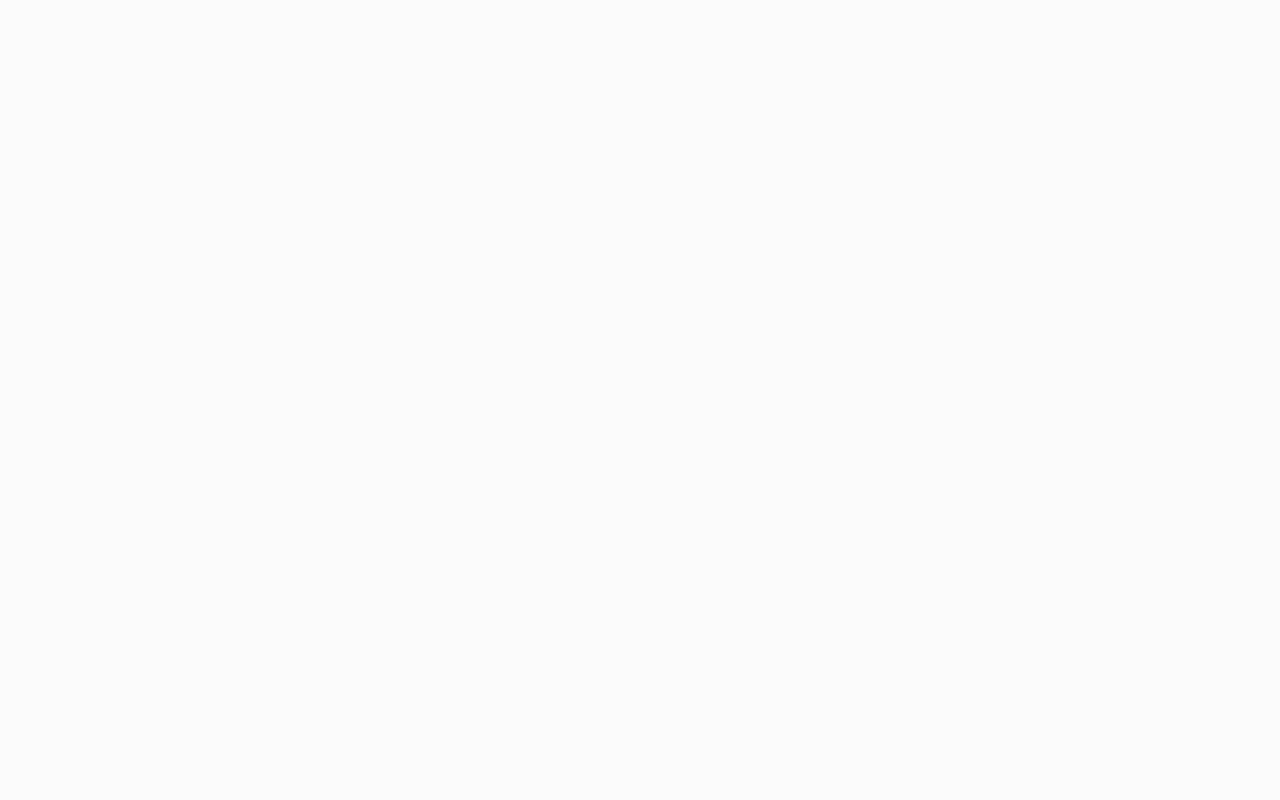
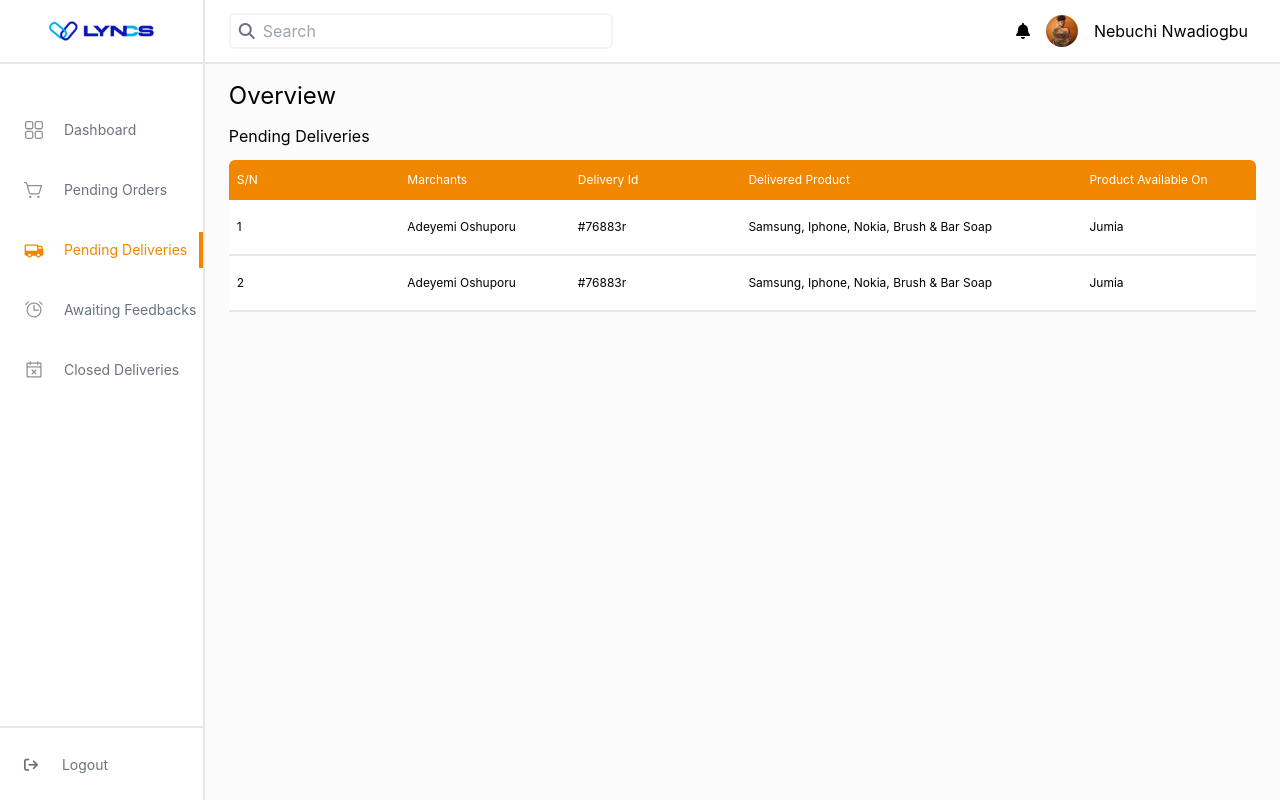
Before and after one commit to Peteru2/Lyncs-backend-designs, a React (Create React App) app: page /Pend-Deliveries in a window 1280 px wide. Before the commit this address had no page. Built offline with nearby package versions, Linux system fonts and the light colour scheme.

Commit message:
Pending Delivery Page added

```diff
--- a/src/App.js
+++ b/src/App.js
@@ -2,6 +2,7 @@
 import Dashboard from './Dashboard';
 // import Login from './Login';
 import PendOrder from './PendOrder';
+import PendDeliveries from './PendDeliveries';
 import { Route, Routes,  } from 'react-router-dom';
 import "./style.css"
 
@@ -13,7 +14,9 @@ function App() {
 
         {/* <Route path={'/'} element={<Login />} /> */}
         <Route path={'/'} element={<Dashboard />} />
-        <Route path={'/pending'} element={<PendOrder />} />
+        <Route path={'/Pending'} element={<PendOrder />} />
+        <Route path={'/Pend-Deliveries'} element={<PendDeliveries />} />
+
         {/* <Route path="/" element={navigate("/login")} /> */}
 
     </Routes>
--- /dev/null
+++ b/src/PendDeliveries.js
@@ -0,0 +1,73 @@
+import SideBar from "./SideBar";
+import Navbar from "./Navbar";
+
+const PendDeliveries = () => {
+    const pendDeliveriesList = [
+        {
+            sn: 1,
+            Marchants: "Adeyemi Oshuporu",
+            DeliveryId: "#76883r",
+            CreatedAt: "20/6/2023",
+            DeliveredProduct: "Samsung, Iphone, Nokia, Brush & Bar Soap",
+            ProductAvailableOn:"Jumia",
+
+
+        },
+        {
+            sn: 2,
+            Marchants: "Adeyemi Oshuporu",
+            DeliveryId: "#76883r",
+            CreatedAt: "20/6/2023",
+            DeliveredProduct: "Samsung, Iphone, Nokia, Brush & Bar Soap",
+            ProductAvailableOn:"Jumia"
+
+        }
+    ]
+    return (
+        <>
+            <section>
+                <div className="flex cont ">
+                    <SideBar />
+                        <section className="w-full mainPage">
+                        <Navbar />
+                        <div className="mx-6 my-4 ">
+                        <h3 className="text-2xl mt-2">Overview</h3>
+                        <h2 className="my-3">Pending Deliveries</h2>
+                        <div className="bg-white pendingOrder ">
+                            {/* <img src={AirPod} alt="air" /> */}
+                        <div className="pendingList">
+                             <div className="grid grid-cols-6 text-white gap-3 bg_color h-10 px-2 text-xs rounded-t-md items-center">
+                        <p>S/N</p>
+                        <p>Marchants</p>
+                        <p>Delivery Id</p>
+                        <p className="col-span-2">Delivered Product</p>
+                        <p>Product Available On</p>
+
+                        </div>
+
+                        {pendDeliveriesList.map((item, index) => {
+                        return (
+
+                            <div key={index}>
+                            <div  className="grid grid-cols-6  gap-3 border-b-2 h-14 px-2 text-xs items-center">
+                            <p>{item.sn}</p>
+                            <p>{item.Marchants}</p>
+                            <p>{item.DeliveryId}</p>
+                            <p className="col-span-2">{item.DeliveredProduct}</p>
+                            <p>{item.ProductAvailableOn}</p>
+
+                            </div>
+                            </div>
+                            )})}
+
+</div>
+</div>
+                            </div>
+                            </section>
+                    </div>
+            </section>
+        </>
+     );
+}
+
+export default PendDeliveries;
--- a/src/PendOrder.js
+++ b/src/PendOrder.js
@@ -44,6 +44,8 @@ const PendOrder = () => {
     const [push, setPush] = useState(false)
     const [selectedItemIndex, setSelectedItemIndex] = useState(null);
     const [selectedDivIndex, setSelectedDivIndex] = useState(null);
+    // const [cont, setCont] = useState("Push");
+
     const [otherMarch, setOtherMarch] = useState(false)
 
 
@@ -70,6 +72,9 @@ const PendOrder = () => {
     const handlePush = () =>{
                 setPush(true)
     }
+    // handleCont = () =>{
+    //     setCont('Continue')
+    // }
 
     return (
         <>
@@ -174,7 +179,11 @@ const PendOrder = () => {
                                     </div>
                                     <div className="mt-12">
                                                 <button className="bg_color text-white p-2 rounded-md w-full">
-                                                        Continue
+                                                    {
+                                                        `Push ${selectedDivIndex === 1? "continue" :"Push"} `
+                                                    }
+
+
                                                 </button>
                                             </div>
                                         </div>
--- a/src/SideBar.js
+++ b/src/SideBar.js
@@ -21,7 +21,7 @@ const SideBar = () => {
         },
         {
             title: "Pending Orders",
-            url: "/pending",
+            url: "/Pending",
             icon1: PendOIcon1,
             icon2: PendOIcon2
 
@@ -29,7 +29,7 @@ const SideBar = () => {
         },
         {
             title: "Pending Deliveries",
-            url: "",
+            url: "/Pend-Deliveries",
             icon1: PendDIcon1,
             icon2: PendDIcon2
 
```
